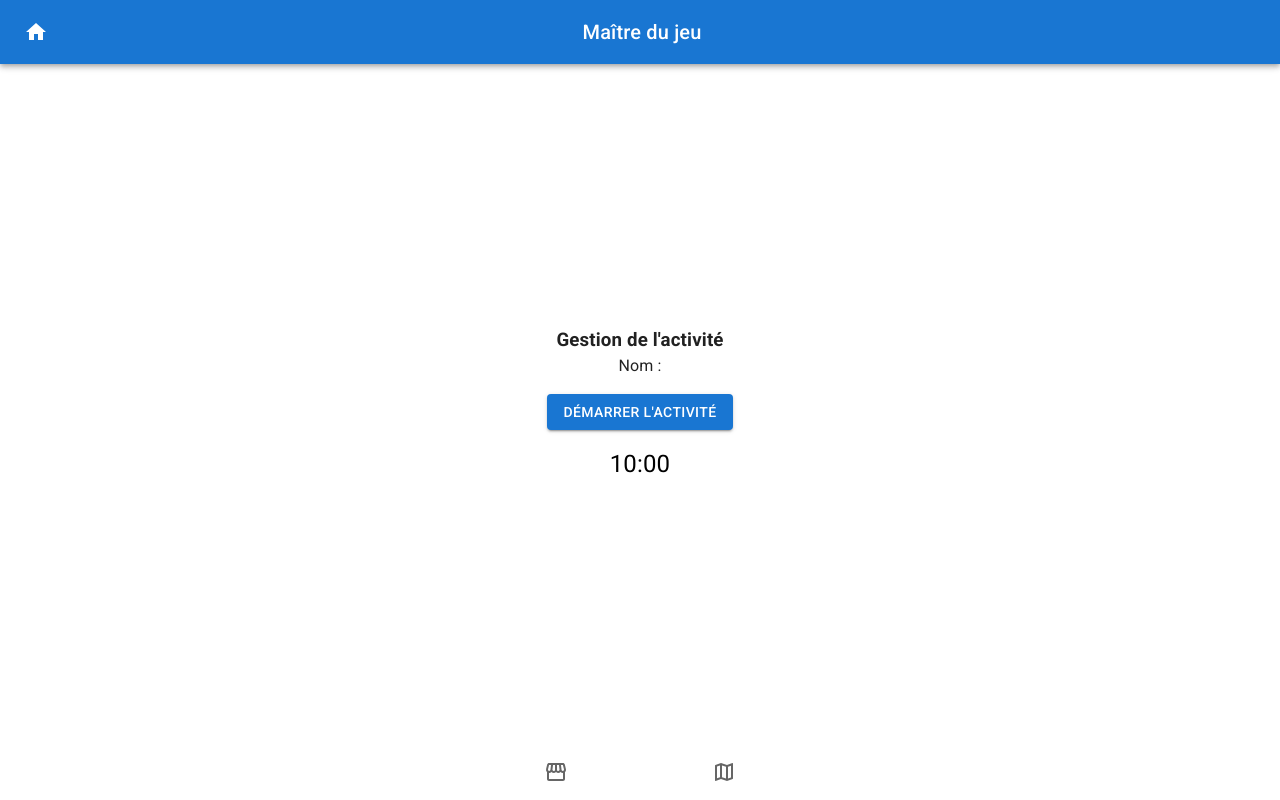
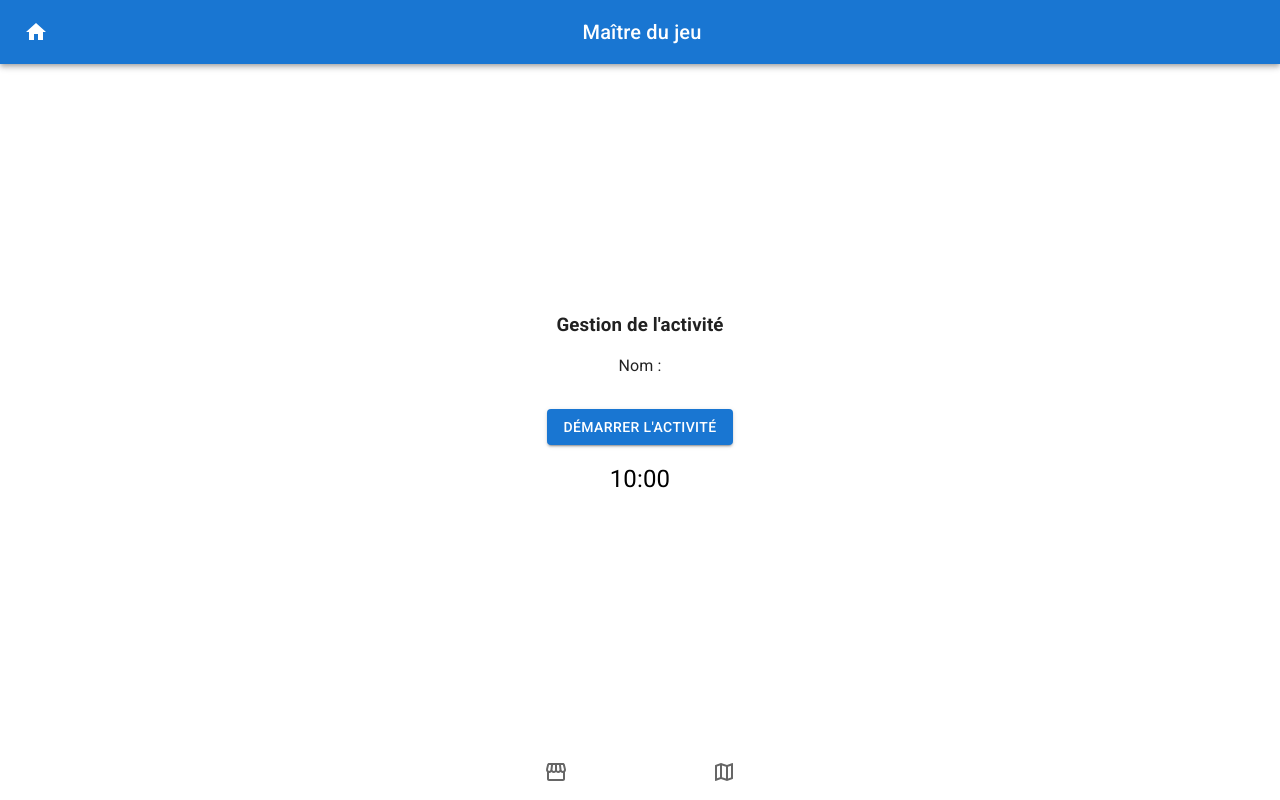
Before and after one commit to JoAnisky/rotation-app-frontend, a React (Vite) app: page /gamemaster in a window 1280 px wide. Built offline with nearby package versions, Linux system fonts and the light colour scheme; no server answers.

Commit message:
added gap between inputs

```diff
--- a/src/assets/sass/layout/_page.scss
+++ b/src/assets/sass/layout/_page.scss
@@ -3,4 +3,5 @@
 .content-wrapper{
     @include verticalCenterColumn;
     flex-grow: 1;
+    gap: 15px
 }
```
